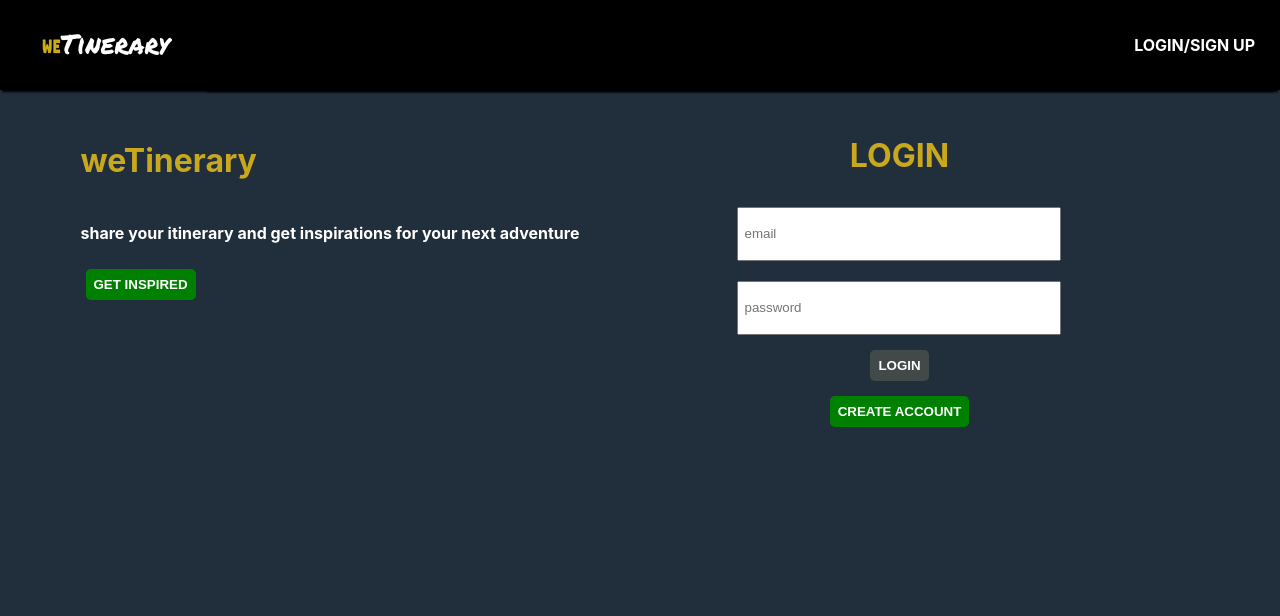
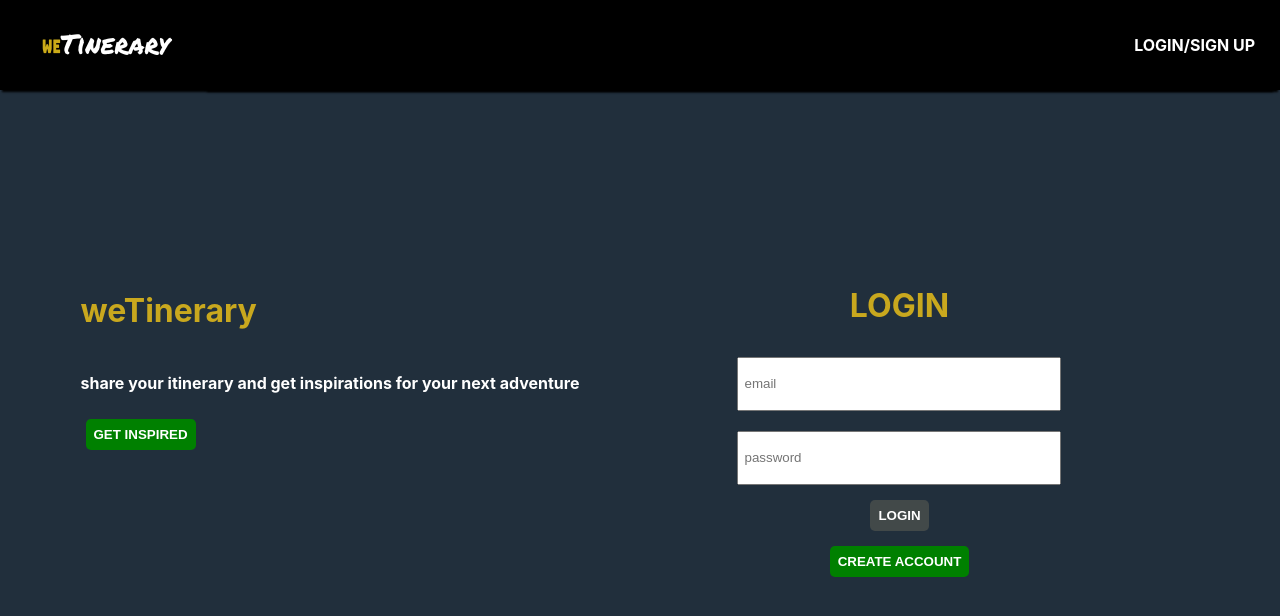
Before and after one commit to luongt13/weTinerary, a React (Create React App) app in the folder client/: page / in a window 1280 px wide. Shown: the top 616 px of the page. Built offline with nearby package versions, Linux system fonts and the light colour scheme.

Commit message:
margin for landing page

```diff
--- a/client/src/components/Home/Home.css
+++ b/client/src/components/Home/Home.css
@@ -3,6 +3,7 @@
     flex-direction: row;
     padding: 20px;
     justify-content: center;
+    margin-top: 150px;
 }
 
 .intro-card {
@@ -24,6 +25,7 @@
     .intro-container {
         flex-direction: column;
         align-content: center;
+        margin-top: 0;
     }
 
     .intro-card {
```
